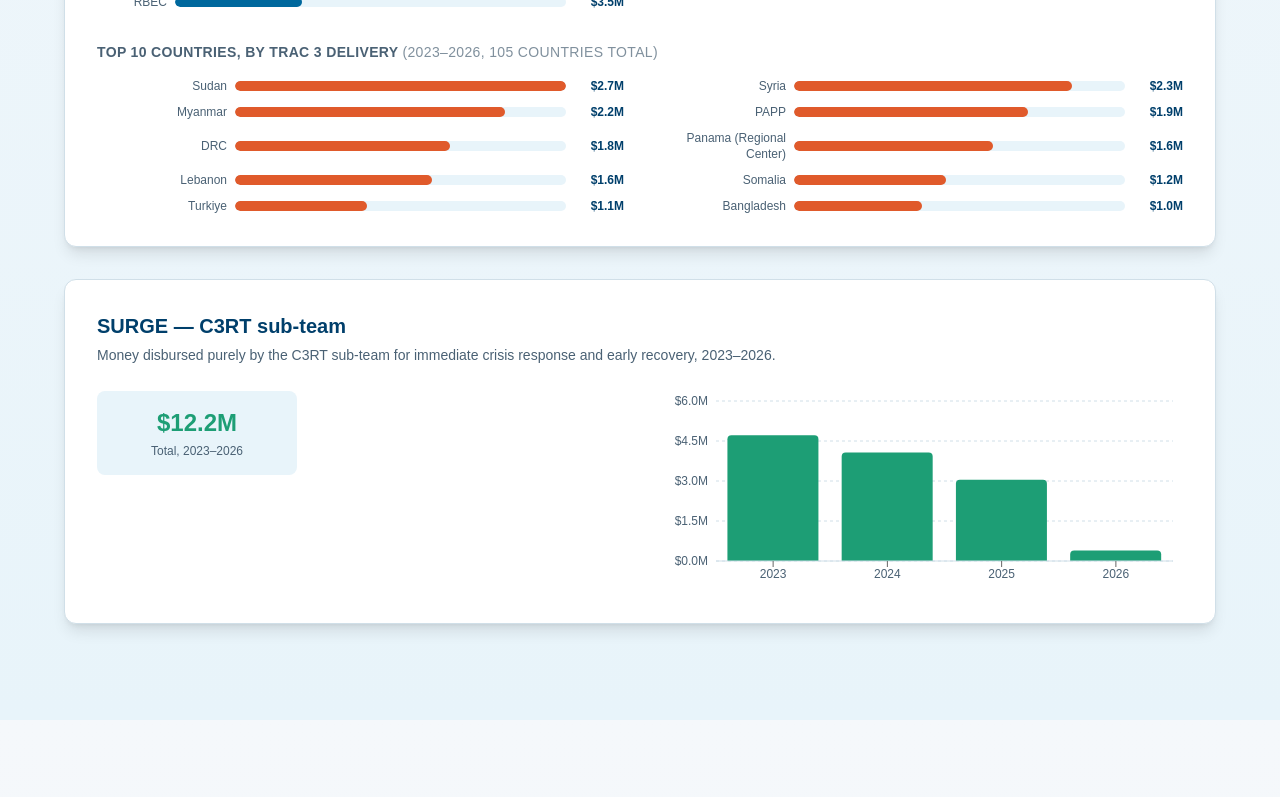
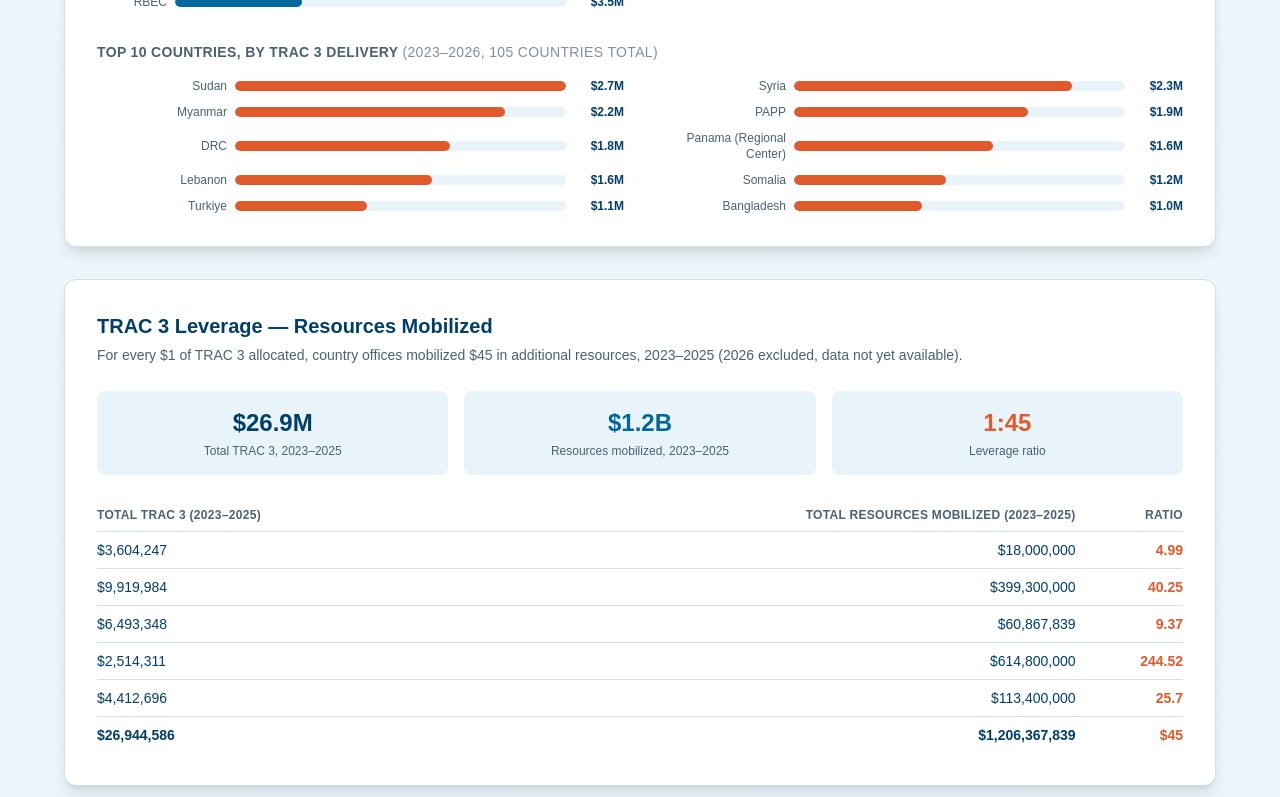
Before and after one commit to jia-q1/undp, a Next.js app: page / in a window 1280 px wide. Shown: the part 2000-2797 px from the top of the page. Built offline with nearby package versions, Linux system fonts and the light colour scheme.

Commit message:
Funding updates

```diff
--- a/_tmp_assesspdna.js
+++ /dev/null
@@ -1,23 +0,0 @@
-const { chromium } = require("playwright");
-(async () => {
-  const browser = await chromium.launch();
-  const page = await browser.newPage({ viewport: { width: 1600, height: 1200 } });
-  await page.goto("http://localhost:3000", { waitUntil: "networkidle" });
-  const el = await page.$('[data-chapter="3"]');
-  const box = await el.boundingBox();
-  await page.mouse.wheel(0, box.y - 20);
-  await page.waitForTimeout(1000);
-  await page.screenshot({ path: "C:/Users/jiaqi/AppData/Local/Temp/claude/c--Users-jiaqi-Downloads-cb-interactive/c76811aa-1e27-4733-88eb-ebfd87a00418/scratchpad/assessments-4box.png" });
-
-  const buttons = await page.$$('section[data-chapter="3"] button');
-  for (const b of buttons) {
-    const text = await b.textContent();
-    if (text && text.includes("assessments since")) {
-      await b.click();
-      break;
-    }
-  }
-  await page.waitForTimeout(600);
-  await page.screenshot({ path: "C:/Users/jiaqi/AppData/Local/Temp/claude/c--Users-jiaqi-Downloads-cb-interactive/c76811aa-1e27-4733-88eb-ebfd87a00418/scratchpad/assessments-4box-expanded.png" });
-  await browser.close();
-})();
--- /dev/null
+++ b/_tmp_breakdowncheck.js
@@ -0,0 +1,13 @@
+const { chromium } = require("playwright");
+(async () => {
+  const browser = await chromium.launch();
+  const page = await browser.newPage({ viewport: { width: 1440, height: 1600 } });
+  await page.goto("http://localhost:3000", { waitUntil: "networkidle" });
+  const el = await page.$('[data-chapter="1"]');
+  const box = await el.boundingBox();
+  await page.mouse.wheel(0, box.y + box.height - 1500);
+  await page.waitForTimeout(1200);
+  const table = await page.$("table");
+  await table.screenshot({ path: "C:/Users/jiaqi/AppData/Local/Temp/claude/c--Users-jiaqi-Downloads-cb-interactive/c76811aa-1e27-4733-88eb-ebfd87a00418/scratchpad/leverage-table-zoom.png" });
+  await browser.close();
+})();
--- a/components/DirectFundingSupportSection.tsx
+++ b/components/DirectFundingSupportSection.tsx
@@ -10,7 +10,7 @@ function formatUsd(value: number | string) {
 
 export function DirectFundingSupportSection() {
   const data = reportData.directFundingSupport;
-  const { trac3, surge } = data;
+  const { trac3, surge, leverage } = data;
   const maxBureau = Math.max(...trac3.byBureau.map((b) => b.value));
   const maxCountry = Math.max(...trac3.topCountries.map((c) => c.value));
 
@@ -158,6 +158,68 @@ export function DirectFundingSupportSection() {
           </div>
         </motion.div>
 
+        {/* TRAC 3 Leverage */}
+        <motion.div
+          className="bg-white rounded-xl shadow-lg border border-rule p-8 mb-8"
+          initial={{ opacity: 0, y: 20 }}
+          whileInView={{ opacity: 1, y: 0 }}
+          transition={{ duration: 0.6 }}
+          viewport={{ once: true }}
+        >
+          <h3 className="text-xl font-bold text-navy mb-1">{leverage.title}</h3>
+          <p className="text-mid text-sm leading-relaxed mb-6">{leverage.description}</p>
+
+          <div className="grid grid-cols-3 gap-4 mb-6">
+            <div className="bg-ice rounded-lg p-4 text-center">
+              <div className="text-2xl font-bold text-navy">{leverage.totalTrac3}</div>
+              <div className="text-xs text-mid mt-1">Total TRAC 3, 2023–2025</div>
+            </div>
+            <div className="bg-ice rounded-lg p-4 text-center">
+              <div className="text-2xl font-bold text-blue">{leverage.totalMobilized}</div>
+              <div className="text-xs text-mid mt-1">Resources mobilized, 2023–2025</div>
+            </div>
+            <div className="bg-ice rounded-lg p-4 text-center">
+              <div className="text-2xl font-bold text-coral">{leverage.ratio}</div>
+              <div className="text-xs text-mid mt-1">Leverage ratio</div>
+            </div>
+          </div>
+
+          <p className="text-sm text-mid leading-relaxed mb-3">{leverage.comparisonNote}</p>
+          <p className="text-sm text-mid italic leading-relaxed mb-6">{leverage.skewNote}</p>
+
+          <div className="overflow-x-auto">
+            <table className="w-full text-sm">
+              <thead>
+                <tr className="border-b border-rule">
+                  <th className="text-left font-bold text-mid uppercase text-xs tracking-wide py-2 pr-4">
+                    Total TRAC 3 (2023–2025)
+                  </th>
+                  <th className="text-right font-bold text-mid uppercase text-xs tracking-wide py-2 pr-4">
+                    Total resources mobilized (2023–2025)
+                  </th>
+                  <th className="text-right font-bold text-mid uppercase text-xs tracking-wide py-2">
+                    Ratio
+                  </th>
+                </tr>
+              </thead>
+              <tbody>
+                {leverage.breakdown.map((row, idx) => (
+                  <tr key={idx} className="border-b border-rule">
+                    <td className="py-2 pr-4 text-navy">${row.trac3.toLocaleString()}</td>
+                    <td className="py-2 pr-4 text-right text-navy">${row.mobilized.toLocaleString()}</td>
+                    <td className="py-2 text-right text-coral font-semibold">{row.ratio}</td>
+                  </tr>
+                ))}
+                <tr className="font-bold">
+                  <td className="py-2 pr-4 text-navy">${leverage.breakdownTotal.trac3.toLocaleString()}</td>
+                  <td className="py-2 pr-4 text-right text-navy">${leverage.breakdownTotal.mobilized.toLocaleString()}</td>
+                  <td className="py-2 text-right text-coral">${leverage.breakdownTotal.ratio}</td>
+                </tr>
+              </tbody>
+            </table>
+          </div>
+        </motion.div>
+
         {/* SURGE */}
         <motion.div
           className="bg-white rounded-xl shadow-lg border border-rule p-8"
--- a/components/Header.tsx
+++ b/components/Header.tsx
@@ -7,7 +7,7 @@ export function Header() {
   const activeChapter = useScrollStore((state) => state.activeChapter);
   const chapters = [
     "Global Impact",
-    "Crisis Delivery",
+    "Crisis Funding",
     "Crisis Response",
     "Assessments",
     "Talent Network",
--- a/lib/data.ts
+++ b/lib/data.ts
@@ -89,7 +89,7 @@ export const reportData = {
   // TRAC 3 and SURGE figures below are computed directly from the source
   // files (TRAC3_3xyears.xlsx, SURGE-4years.xlsx), aggregated 2023–2026.
   directFundingSupport: {
-    title: "Crisis Delivery",
+    title: "Crisis Funding",
     subtitle: "TRAC 3 and SURGE financing across the Crisis Bureau",
     description: "Crisis Bureau leverages TRAC 3 to support response and recovery.",
     toplineIntro: "More than half of UNDP's work happens in crisis settings",
@@ -148,6 +148,25 @@ export const reportData = {
       // aren't decoded here to avoid mislabeling a country in a leadership-facing
       // report. Flagged in the UI; can add once a code-to-country mapping is confirmed.
       countryBreakdownAvailable: false,
+    },
+    leverage: {
+      title: "TRAC 3 Leverage — Resources Mobilized",
+      totalTrac3: "$26.9M",
+      totalMobilized: "$1.2B",
+      ratio: "1:45",
+      description: "For every $1 of TRAC 3 allocated, country offices mobilized $45 in additional resources, 2023–2025 (2026 excluded, data not yet available).",
+      //comparisonNote: "This is significantly higher than the 1:10.2 ratio in BERA's TPS analysis. That's good news — it suggests TRAC 3 is more catalytic than previously estimated — but it also points to methodological inconsistencies between the two analyses.",
+      //skewNote: "These figures are skewed by Ukraine, which alone raised over $600M in resources mobilized in 2024.",
+      // Source analysis breakdown has no per-row labels — five unlabeled
+      // observations summing to the totals above.
+      breakdown: [
+        { trac3: 3604247, mobilized: 18000000, ratio: 4.99 },
+        { trac3: 9919984, mobilized: 399300000, ratio: 40.25 },
+        { trac3: 6493348, mobilized: 60867839, ratio: 9.37 },
+        { trac3: 2514311, mobilized: 614800000, ratio: 244.52 },
+        { trac3: 4412696, mobilized: 113400000, ratio: 25.7 },
+      ],
+      breakdownTotal: { trac3: 26944586, mobilized: 1206367839, ratio: 45 },
     },
   },
 
```
